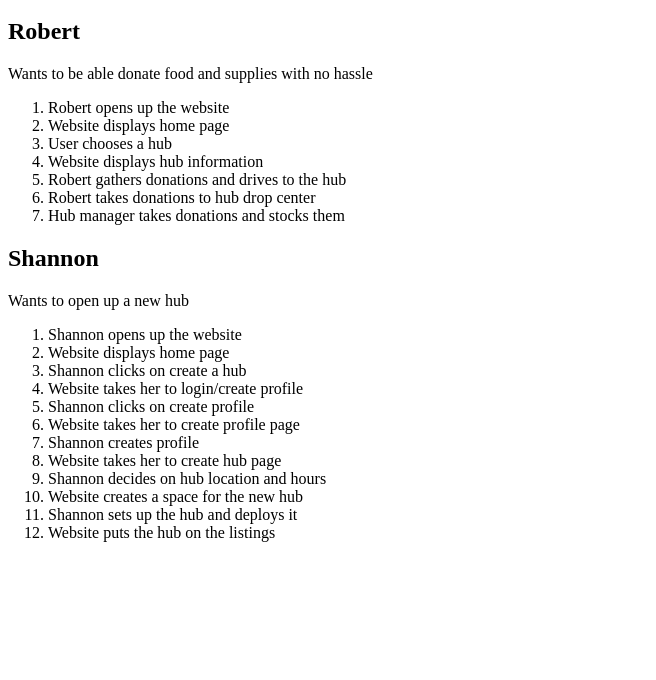
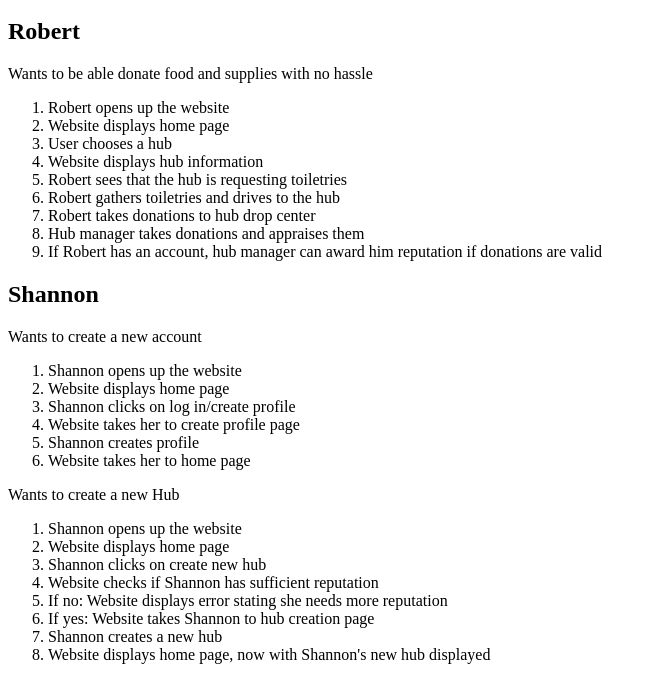
Before and after one commit to Npascetti/kindness, a PHP site: page /use-cases.php in a window 1280 px wide. Shown: the part 172-852 px from the top of the page, without its empty margins (0-656 px from the left). Before the commit the page ends 714 px from the top, so only its background shows below. Run offline with PHP 8.4, Linux system fonts and the light colour scheme.

Commit message:
Updated use cases

```diff
--- a/epic/conceptual-model.php
+++ b/epic/conceptual-model.php
@@ -64,7 +64,7 @@
 				<li>itemName</li>
 				<li>itemHubId (foreign key)</li>
 				<li>itemAvailability</li>
-				<li>acceptingItem</li>
+				<li>itemRequested</li>
 			</ul>
 		</main>
 	</body>
--- a/epic/use-cases.php
+++ b/epic/use-cases.php
@@ -26,26 +26,34 @@
 				<li>Website displays home page</li>
 				<li>User chooses a hub</li>
 				<li>Website displays hub information</li>
-				<li>Robert gathers donations and drives to the hub</li>
+				<li>Robert sees that the hub is requesting toiletries</li>
+				<li>Robert gathers toiletries and drives to the hub</li>
 				<li>Robert takes donations to hub drop center</li>
-				<li>Hub manager takes donations and stocks them</li>
+				<li>Hub manager takes donations and appraises them</li>
+				<li>If Robert has an account, hub manager can award him reputation if donations are valid</li>
 			</ol>
 
 			<h2>Shannon</h2>
-			<p>Wants to open up a new hub</p>
+			<p>Wants to create a new account</p>
 			<ol>
 				<li>Shannon opens up the website</li>
 				<li>Website displays home page</li>
-				<li>Shannon clicks on create a hub</li>
-				<li>Website takes her to login/create profile</li>
-				<li>Shannon clicks on create profile</li>
+				<li>Shannon clicks on log in/create profile</li>
 				<li>Website takes her to create profile page</li>
 				<li>Shannon creates profile</li>
-				<li>Website takes her to create hub page</li>
-				<li>Shannon decides on hub location and hours</li>
-				<li>Website creates a space for the new hub</li>
-				<li>Shannon sets up the hub and deploys it</li>
-				<li>Website puts the hub on the listings</li>
+				<li>Website takes her to home page</li>
+			</ol>
+
+			<p>Wants to create a new Hub</p>
+			<ol>
+				<li>Shannon opens up the website</li>
+				<li>Website displays home page</li>
+				<li>Shannon clicks on create new hub</li>
+				<li>Website checks if Shannon has sufficient reputation</li>
+				<li>If no: Website displays error stating she needs more reputation</li>
+				<li>If yes: Website takes Shannon to hub creation page</li>
+				<li>Shannon creates a new hub</li>
+				<li>Website displays home page, now with Shannon's new hub displayed</li>
 			</ol>
 		</main>
 	</body>
```
